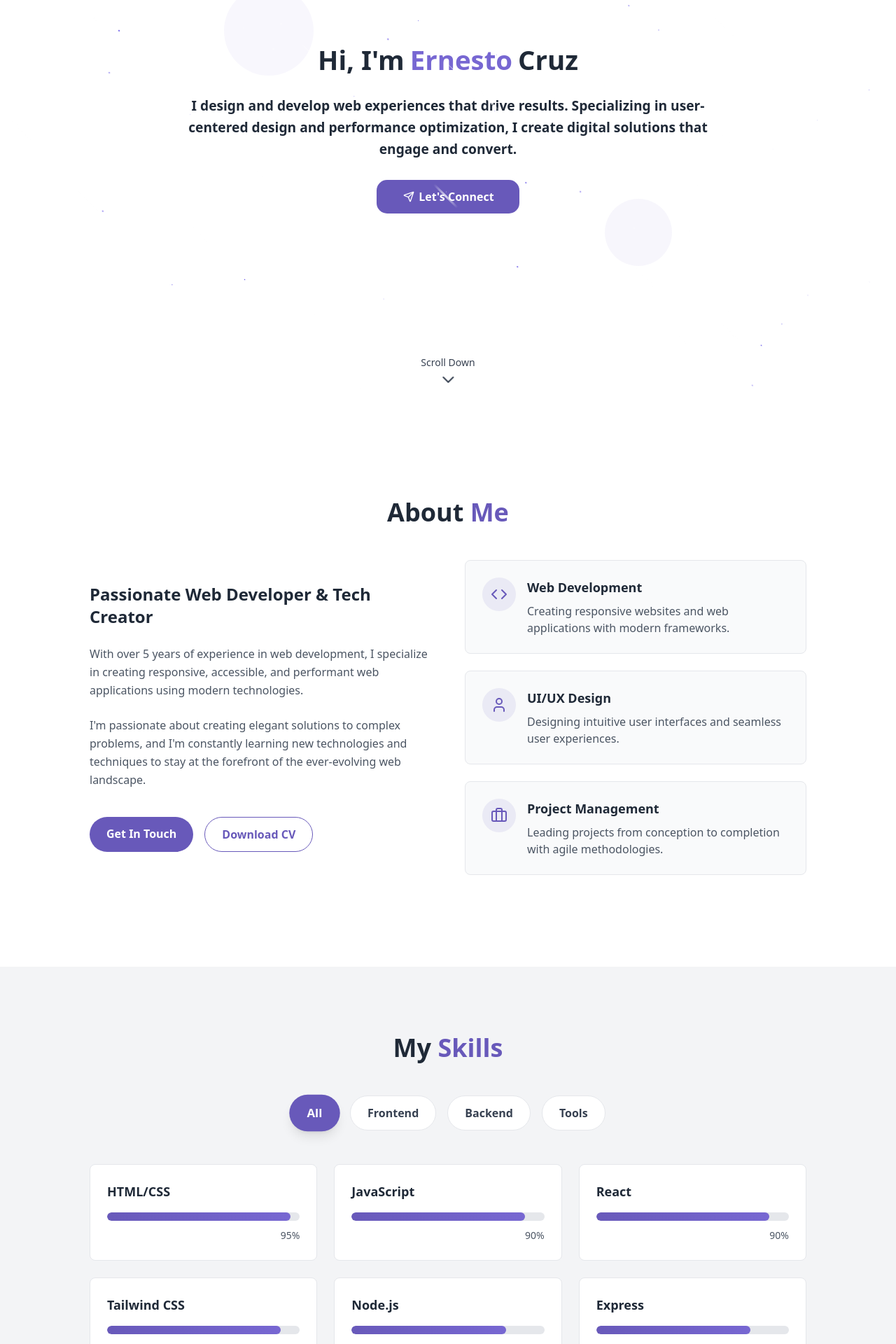
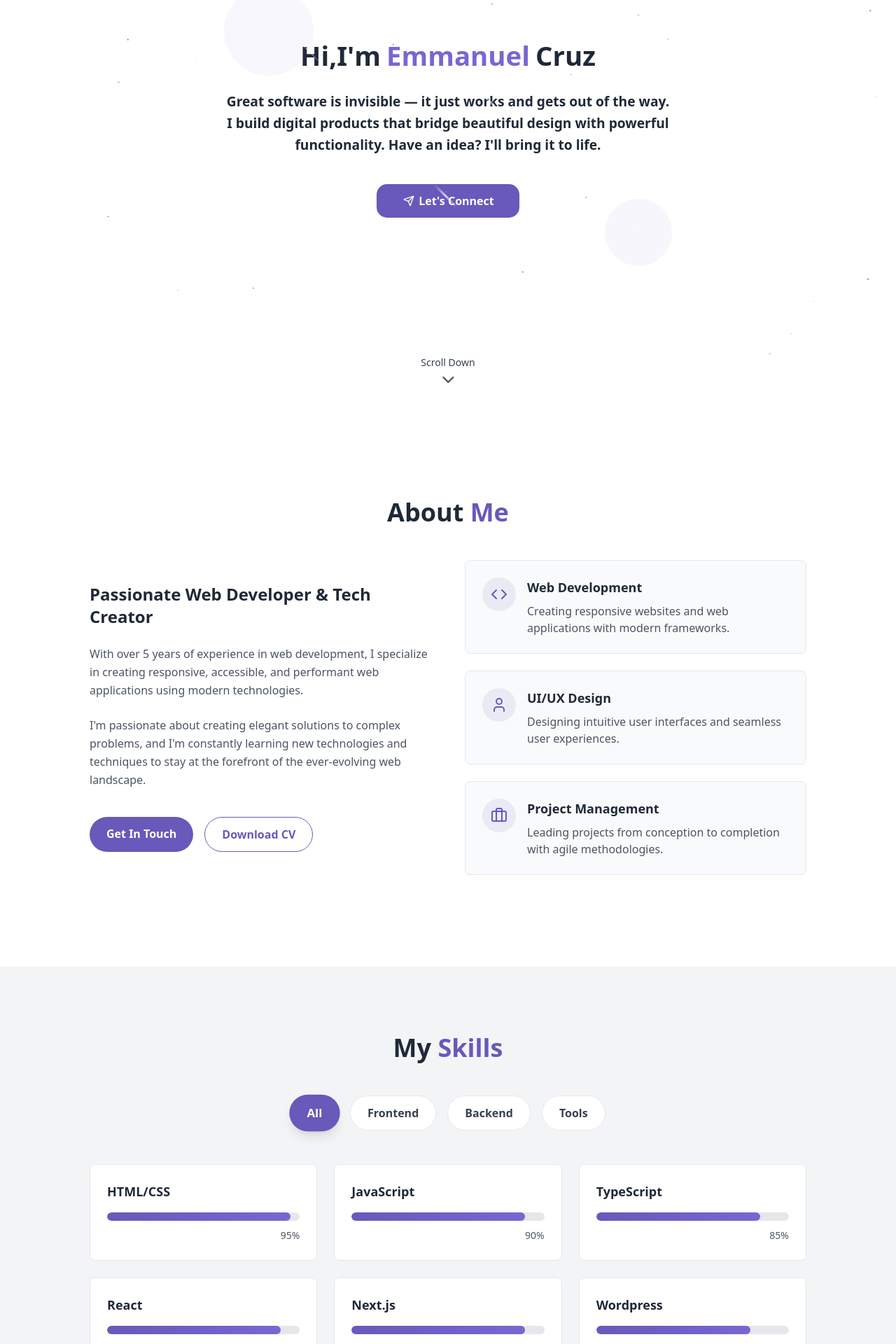
Before and after one commit to ernesto571/portfolio, a React (Vite) app: page / in a window 1280 px wide. Shown: the part 220-2140 px from the top of the page at 70% size. Built offline with nearby package versions, Linux system fonts and the light colour scheme.

Commit message:
updated portfolio

```diff
--- a/package.json
+++ b/package.json
@@ -10,10 +10,12 @@
     "preview": "vite preview"
   },
   "dependencies": {
+    "@gsap/react": "^2.1.2",
     "@radix-ui/react-toast": "^1.2.15",
     "class-variance-authority": "^0.7.1",
     "clsx": "^2.1.1",
     "emailjs-com": "^3.2.0",
+    "gsap": "^3.14.2",
     "lucide-react": "^0.544.0",
     "react": "^18.3.1",
     "react-dom": "^18.3.1",
--- a/src/components/AboutSection.jsx
+++ b/src/components/AboutSection.jsx
@@ -1,18 +1,59 @@
 import { Briefcase, Code, User } from "lucide-react";
 import ShootingStarsBackground from "./ShootingStarsBackground";
+import { useGSAP } from "@gsap/react";
+import gsap from "gsap";
+import { ScrollTrigger } from "gsap/ScrollTrigger";
+
+gsap.registerPlugin(ScrollTrigger);
 
 export const AboutSection = () => {
+
+  useGSAP(() => {
+    gsap.from("#main-section", {
+      opacity: 0,
+      yPercent: 20,
+      duration: 1,
+      ease: "expo.out",
+      scrollTrigger: {
+        trigger: "#about",
+        start: "top 80%",
+      },
+    });
+
+    gsap.from("#left-abt", {
+      opacity: 0,        // ✅ was 0 but paired with xPercent: 0 — no movement
+      xPercent: -10,     // ✅ slide in from the left
+      duration: 1,
+      ease: "expo.out",  // ✅ add easing for smoothness
+      scrollTrigger: {
+        trigger: "#left-abt",
+        start: "top 80%",
+      },
+    });
+
+    gsap.from("#right-abt", {
+      opacity: 0,        // ✅ was 1 — now actually fades in
+      xPercent: 10,      // ✅ slide in from the right (subtle)
+      duration: 1,
+      ease: "expo.out",
+      scrollTrigger: {
+        trigger: "#right-abt",
+        start: "top 80%",
+      },
+    });
+  }, []);
+
   return (
-    <section  className="py-24 px-4 relative scroll-mt-16 min-h-screen flex items-center bg-white dark:bg-gray-900 transition-colors duration-300">
+    <section id="about"  className="py-24 px-4 relative scroll-mt-16 min-h-screen flex items-center bg-white dark:bg-gray-900 transition-colors duration-300">
       <ShootingStarsBackground/>
-      <div className="w-full max-w-5xl mx-auto">
+      <div id="main-section" className="w-full max-w-5xl mx-auto">
         <h2 className="text-3xl md:text-4xl font-bold mb-12 text-center text-gray-800 dark:text-white">
           About <span className="text-[#6859ba]">Me</span>
         </h2>
 
         <div className="grid grid-cols-1 md:grid-cols-2 gap-12 items-center">
           {/* Left content */}
-          <div className="space-y-6">
+          <div id="left-abt" className="space-y-6">
             <h3 className="text-2xl font-semibold text-gray-800 dark:text-white">
               Passionate Web Developer & Tech Creator
             </h3>
@@ -45,7 +86,7 @@ export const AboutSection = () => {
           </div>
 
           {/* Right content - Cards */}
-          <div className="grid grid-cols-1 gap-6">
+          <div id="right-abt" className="grid grid-cols-1 gap-6">
             <div className="p-6 bg-gray-50 dark:bg-gray-800 rounded-lg border border-gray-200 dark:border-gray-700 hover:shadow-lg hover:scale-105 transition-all duration-300">
               <div className="flex items-start gap-4">
                 <div className="p-3 rounded-full bg-[#6859ba]/10">
--- a/src/components/HeroSection.jsx
+++ b/src/components/HeroSection.jsx
@@ -1,111 +1,81 @@
 import { useEffect, useState } from 'react';
 import { Send } from 'lucide-react';
+import { useGSAP } from "@gsap/react";
+import { SplitText } from "gsap/all";
+import gsap from "gsap";
+
+gsap.registerPlugin(SplitText);
 
 function HeroSection() {
-    const [isVisible, setIsVisible] = useState(false);
 
-    useEffect(() => {
-        // Trigger animation after component mounts
-        const timer = setTimeout(() => {
-            setIsVisible(true);
-        }, 100);
+    useGSAP(() => {
+        const heroSplit = new SplitText("#hero-title", { type: "chars, words" });
+        const subtitleSplit = new SplitText("#hero-subtitle", { type: "lines" });
 
-        return () => clearTimeout(timer);
-    }, []);
+        const tl = gsap.timeline();
+
+        tl.from(heroSplit.chars, {
+            opacity: 0,
+            y: 20,
+            duration: 0.5,
+            ease: "back.out",
+            stagger: 0.02,
+        }).from(subtitleSplit.lines, {
+            opacity: 0,
+            y: 15,
+            duration: 0.5,
+            ease: "power2.out",
+            stagger: 0.1,
+        }, "-=0.2"); // slight overlap so it feels fluid
+    });
 
     return (
         <div>
-            {/* Add some content to see the theme changes better */}
             <section className="min-h-screen w-full flex items-center justify-center overflow-hidden">
-                <div className="w-[80%] md:w-[70%] lg:w-[60%] max-w-4xl text-center">
-                    {/* Animated Heading */}
-                    <h2 className={`
-                        text-[2.4rem] font-bold text-gray-800 dark:text-white mb-5
-                        transform transition-all duration-1000 ease-out
-                        ${isVisible
-                            ? 'translate-y-0 opacity-100'
-                            : 'translate-y-8 opacity-0'
-                        }
-                    `}>
-                        <span className="flex justify-center items-center flex-wrap">
+                <div className="w-[80%] md:w-[70%] lg:w-[50%] max-w-4xl text-center">
+
+                    <h2 className="text-[2.4rem] font-bold text-gray-800 dark:text-white mb-5 transform transition-all duration-1000 ease-out">
+                        <span className="flex justify-center items-center flex-wrap" id="hero-title">
                             Hi, I'm
-                            <p className={`
-                                text-[#7767d2] mx-2 transform transition-all duration-1200 ease-out delay-200
-                                ${isVisible
-                                    ? 'translate-x-0 opacity-100 scale-100'
-                                    : 'translate-x-4 opacity-0 scale-95'
-                                }
-                            `}>
-                                Ernesto
+                            <p className="text-[#7767d2] mx-2 transform transition-all duration-1200 ease-out delay-200">
+                                Emmanuel
                             </p>
                             Cruz
                         </span>
                     </h2>
 
-                    {/* Animated Paragraph */}
-                    <p className={`
-                        text-gray-800 dark:text-gray-200 text-[1.2rem] font-semibold leading-relaxed
-                        transform transition-all duration-1000 ease-out delay-300
-                        ${isVisible
-                            ? 'translate-y-0 opacity-100'
-                            : 'translate-y-6 opacity-0'
-                        }
-                    `}>
-                        I design and develop web experiences that drive results.
-                        Specializing in user-centered design and performance optimization,
-                        I create digital solutions that engage and convert.
+                    {/* Shortened text */}
+                    <p id="hero-subtitle" className="text-gray-800 dark:text-gray-200  md:text-[1.2rem] font-semibold leading-relaxed transform transition-all duration-1000 ease-out delay-300">
+                        Great software is invisible — it just works and gets out of the way.
+                        I build digital products that bridge beautiful design with powerful functionality.
+                        Have an idea? I'll bring it to life.
                     </p>
 
-
-                    {/* Animated Button */}
                     <button
                         onClick={() => document.getElementById("contact")?.scrollIntoView({ behavior: "smooth" })}
-                        className="bg-[#6859ba] hover:opacity-60 ease-in transition-colors place-items-center text-white font-semibold mt-7 py-3 px-9 rounded-[15px]"
-                        >
+                        className="bg-[#6859ba] hover:opacity-60 ease-in transition-colors place-items-center text-white font-semibold mt-10 py-3 px-9 rounded-[15px]"
+                    >
                         <span className="flex">
                             <Send size={20} className="mr-1 pt-[4px]" />
                             Let's Connect
                         </span>
                     </button>
-
                 </div>
 
-                {/* Optional: Floating background elements */}
                 <div className="absolute inset-0 overflow-hidden pointer-events-none">
-                    <div className={`
-                        absolute top-1/4 left-1/4 w-32 h-32 bg-[#7767d2] rounded-full opacity-5
-                        transform transition-all duration-2000 ease-out
-                        ${isVisible
-                            ? 'translate-x-0 translate-y-0 scale-100'
-                            : '-translate-x-20 -translate-y-20 scale-0'
-                        }
-                    `}></div>
-                    <div className={`
-                        absolute bottom-1/4 right-1/4 w-24 h-24 bg-[#6859ba] rounded-full opacity-5
-                        transform transition-all duration-2000 ease-out delay-200
-                        ${isVisible
-                            ? 'translate-x-0 translate-y-0 scale-100'
-                            : 'translate-x-20 translate-y-20 scale-0'
-                        }
-                    `}></div>
+                    <div className="absolute top-1/4 left-1/4 w-32 h-32 bg-[#7767d2] rounded-full opacity-5 transform transition-all duration-2000 ease-out"></div>
+                    <div className="absolute bottom-1/4 right-1/4 w-24 h-24 bg-[#6859ba] rounded-full opacity-5 transform transition-all duration-2000 ease-out delay-200"></div>
                 </div>
 
-                {/* Scroll Down Indicator */}
-                <div className="absolute bottom-6 left-1/2 transform -translate-x-1/2 text-gray-700 dark-text-[#6859ba] dark:text-gray-300 flex flex-col items-center cursor-pointer"
+                <div
+                    className="absolute bottom-6 left-1/2 transform -translate-x-1/2 text-gray-700 dark:text-gray-300 flex flex-col items-center cursor-pointer"
                     onClick={() => window.scrollBy({ top: window.innerHeight, behavior: "smooth" })}
                 >
                     <span className="text-sm font-medium mb-1">Scroll Down</span>
-                    <svg
-                        className="w-6 h-6 animate-bounce"
-                        fill="none"
-                        stroke="currentColor"
-                        strokeWidth="2"
-                        viewBox="0 0 24 24"
-                    >
+                    <svg className="w-6 h-6 animate-bounce" fill="none" stroke="currentColor" strokeWidth="2" viewBox="0 0 24 24">
                         <path strokeLinecap="round" strokeLinejoin="round" d="M19 9l-7 7-7-7" />
                     </svg>
                 </div>
-
             </section>
         </div>
     );
--- a/src/components/Navbar.jsx
+++ b/src/components/Navbar.jsx
@@ -4,7 +4,7 @@ import { Send, Zap, User, Folder, Home } from "lucide-react";
 function Navbar() {
     return (
         <div className="border-b-[1px] border-solid border-gray-300  dark:border-gray-600 bg-white dark:bg-gray-800 transition-colors duration-300">
-            <nav className="flex justify-between w-[100%]  fixed z-10 bg-white dark:bg-gray-800 place-items-center ">
+            <nav className="flex justify-between w-[100%]  fixed z-10 bg-white dark:bg-gray-800 place-items-center py-2">
                 <h1 className="flex text-[1.4rem] font-bold pl-5 text-gray-800 dark:text-white gap-1">
                     {/* portfolio title */}
                     Ernesto's <p className="text-[#6859ba]">Portfolio</p>
--- a/src/components/ProjectsSection.jsx
+++ b/src/components/ProjectsSection.jsx
@@ -1,41 +1,86 @@
 // src/components/ProjectsSection.jsx
 import { ArrowRight, ExternalLink, Github } from "lucide-react";
+import { useGSAP } from "@gsap/react";
+import gsap from "gsap";
+import { ScrollTrigger } from "gsap/ScrollTrigger";
+
+gsap.registerPlugin(ScrollTrigger);
 
 const projects = [
   {
     id: 1,
-    title: "Fullstack Crypto Tracker",
-    description: "Track, manage, and stay informed with crypto news, portfolios, and watchlists in one place",
+    title: "HomeID",
+    description: "A renter and landlord platform for listing, discovering, and managing rental properties",
+    image: "https://res.cloudinary.com/dsljbxkfy/image/upload/v1774549261/Screenshot_2026-03-26_at_19-18-44_HomeID_ctcrw2.png",
+    tags: ["React.js", "TailwindCSS", "Node/Express", "PostgreSQL"],
+    demoUrl: "https://homeid01.netlify.app/",
+    githubUrl: "https://github.com/ernesto571/fullstack-real-estate-",
+  },
+  {
+    id: 2,
+    title: "Sunrise-Stay Hotel",
+    description: "A hotel booking platform with room listings, reservations, and smooth UX",
+    image: "https://res.cloudinary.com/dsljbxkfy/image/upload/v1774549214/Screenshot_2026-03-26_at_19-19-44_Sunrise-Stay_Hotel_j3u1fw.png",
+    tags: ["React.js", "TailwindCSS", "Node/Express", "PostgreSQL", "Stripe"],
+    demoUrl: "https://cruz-sunrise.netlify.app/",
+    githubUrl: "https://github.com/ernesto571/hotel-management-system",
+  },
+  {
+    id: 3,
+    title: "GoldenSpoon",
+    description: "An online restaurant ordering platform with menu browsing, cart system, and order management",
+    image: "/projects/goldenspoon.png",
+    tags: ["React", "TailwindCSS", "Node/Express", "PostgreSQL", "Stripe"],
+    demoUrl: "https://cruz-golden-test.netlify.app/",
+    githubUrl: "https://github.com/ernesto571/fullstack-restaurant-site",
+  },
+  {
+    id: 4,
+    title: "DailyPulse",
+    description: "Stay updated with real-time news, trending headlines, and curated articles",
+    image: "https://res.cloudinary.com/dsljbxkfy/image/upload/v1774548766/Screenshot_2026-03-26_at_19-11-30_DailyPulse_ndarck.png",
+    tags: ["React", "API", "TailwindCSS"],
+    demoUrl: "https://cruz-dailypulse.netlify.app/",
+    githubUrl: "https://github.com/ernesto571/dailypulse",
+  },
+  {
+    id: 5,
+    title: "CoinRadar",
+    description: "Track, manage, and stay informed with crypto news, portfolios, and watchlists",
     image: "/projects/fullstack-crypto-app.onrender.com_login (1).png",
-    tags: ["React", "TailwindCSS", "Express",'Node','Mongo DB'],
+    tags: ["React", "TailwindCSS", "Express", "Node", "MongoDB"],
     demoUrl: "https://fullstack-crypto-app.onrender.com/cryptocurrency?page=1",
     githubUrl: "https://github.com/ernesto571/fullstack-crypto-app",
   },
   {
-    id: 2,
-    title: "Fullstack Chat App",
-    description:
-      "A modern chat app with real-time messaging and seamless conversations",
-    image: "/projects/cruz-chatty.onrender.com_.png",
-    tags: ["React", "TailwindCSS", "Express",'Node','Mongo DB'],
-    demoUrl: "https://cruz-chatty.onrender.com/",
-    githubUrl: "https://github.com/ernesto571/cruz-chatty",
-  },
-  {
-    id: 3,
+    id: 7,
     title: "Recipe Finder",
-    description:
-      "A smart recipe finder with endless meal ideas at your fingertips",
-    image: "/projects/cruz-recipe-finder.netlify.app_.png",
-    tags: ["HTML", "Javascript", "css"],
+    description: "A smart recipe finder with meal ideas",
+    image: "/projects/cruz-recipe-finder.netlify.app.png",
+    tags: ["HTML", "JavaScript", "CSS"],
     demoUrl: "https://cruz-recipe-finder.netlify.app/",
     githubUrl: "https://github.com/ernesto571/html-css-javascript-projects/tree/main/recipe%20finder",
   },
 ];
 
 export const ProjectsSection = () => {
+   useGSAP(() => {
+    // Animate the whole section in
+    gsap.from("#project", {
+      opacity: 0,
+      yPercent: 20,
+      duration: 1,
+      ease: "expo.out",
+      scrollTrigger: {
+        trigger: "#project",
+        start: "top 90%",
+      },
+    });
+
+
+  }, []);
   return (
-    <section  className="py-24 px-4 relative">
+    <section id="projects" className="py-24 px-4 relative">
       <div className="container mx-auto max-w-5xl">
         <h2 className="text-3xl md:text-4xl font-bold mb-4 text-center text-gray-800 dark:text-white">
           Featured <span className="text-[#6859ba]">Projects</span>
--- a/src/components/SkillsSection.jsx
+++ b/src/components/SkillsSection.jsx
@@ -1,11 +1,19 @@
 import { useState } from "react";
 import ShootingStarsBackground from "./ShootingStarsBackground";
+import { useGSAP } from "@gsap/react";
+import gsap from "gsap";
+import { ScrollTrigger } from "gsap/ScrollTrigger";
+
+gsap.registerPlugin(ScrollTrigger);
 
 const skills = [
   // Frontend
     { name: "HTML/CSS", level: 95, category: "frontend" },
     { name: "JavaScript", level: 90, category: "frontend" },
+    { name: "TypeScript", level: 85, category: "frontend" },
     { name: "React", level: 90, category: "frontend" },
+    { name: "Next.js", level: 90, category: "frontend" },
+    { name: "Wordpress", level: 80, category: "frontend" },
     { name: "Tailwind CSS", level: 90, category: "frontend" },
     // Backend
     { name: "Node.js", level: 80, category: "backend" },
@@ -13,10 +21,12 @@ const skills = [
     { name: "Django", level: 75, category: "backend" },
     { name: "MongoDB", level: 80, category: "backend" },
     { name: "PostgreSQL", level: 75, category: "backend" },
+    { name: "GraphQL", level: 75, category: "backend" },
+    { name: "Firebase", level: 80, category: "backend" },
     // Tools
     { name: "Git/GitHub", level: 90, category: "tools" },
-
     { name: "VS Code", level: 95, category: "tools" },
+    { name: "Docker", level: 70, category: "tools" },
 ];
 
 const categories = ["all", "frontend", "backend", "tools"];
@@ -24,15 +34,32 @@ const categories = ["all", "frontend", "backend", "tools"];
 export const SkillsSection = () => {
   const [activeCategory, setActiveCategory] = useState("all");
 
+  useGSAP(() => {
+    // Animate the whole section in
+    gsap.from("#skill-section", {
+      opacity: 0,
+      yPercent: 20,
+      duration: 1,
+      ease: "expo.out",
+      scrollTrigger: {
+        trigger: "#skill-section",
+        start: "top 90%",
+      },
+    });
+
+
+  }, []);
+
   const filteredSkills = skills.filter(
     (skill) => activeCategory === "all" || skill.category === activeCategory
   );
 
   return (
     <section
-      className="py-24 px-4 relative scroll-mt-16 min-h-screen flex items-center bg-gray-100  dark:bg-gray-900  transition-colors duration-300">
-      <ShootingStarsBackground/>
-      <div className="w-full max-w-5xl mx-auto">
+      className="py-24 px-4 relative scroll-mt-16 min-h-screen flex items-center bg-gray-100 dark:bg-gray-900 transition-colors duration-300"
+    >
+      <ShootingStarsBackground />
+      <div id="skill-section" className="w-full max-w-5xl mx-auto">
         <h2 className="text-3xl md:text-4xl font-bold mb-12 text-center text-gray-800 dark:text-white">
           My <span className="text-[#6859ba]">Skills</span>
         </h2>
@@ -46,8 +73,8 @@ export const SkillsSection = () => {
               className={`
                 px-6 py-3 rounded-full font-semibold transition-all duration-300 capitalize
                 ${activeCategory === category
-                  ? 'bg-[#6859ba] text-white shadow-lg scale-105'
-                  : 'bg-white dark:bg-gray-700 text-gray-700 dark:text-gray-300 hover:bg-[#6859ba]/10 dark:hover:bg-[#6859ba]/20 hover:text-[#6859ba] border border-gray-200 dark:border-gray-600'
+                  ? "bg-[#6859ba] text-white shadow-lg scale-105"
+                  : "bg-white dark:bg-gray-700 text-gray-700 dark:text-gray-300 hover:bg-[#6859ba]/10 dark:hover:bg-[#6859ba]/20 hover:text-[#6859ba] border border-gray-200 dark:border-gray-600"
                 }
               `}
             >
@@ -61,7 +88,7 @@ export const SkillsSection = () => {
           {filteredSkills.map((skill, key) => (
             <div
               key={key}
-              className="bg-white dark:bg-gray-800 p-6 rounded-lg border border-gray-200 dark:border-gray-600 hover:shadow-lg hover:scale-105 transition-all duration-300"
+              className="skill-card bg-white dark:bg-gray-800 p-6 rounded-lg border border-gray-200 dark:border-gray-600 hover:shadow-lg hover:scale-105 transition-all duration-300"
             >
               <div className="text-left mb-4">
                 <h3 className="font-semibold text-lg text-gray-800 dark:text-white">
@@ -72,7 +99,7 @@ export const SkillsSection = () => {
               {/* Progress Bar */}
               <div className="w-full bg-gray-200 dark:bg-gray-600 h-3 rounded-full overflow-hidden mb-2">
                 <div
-                  className="bg-gradient-to-r from-[#6859ba] to-[#7767d2] h-3 rounded-full transition-all duration-1000 ease-out"
+                  className="progress-bar bg-gradient-to-r from-[#6859ba] to-[#7767d2] h-3 rounded-full transition-all duration-1000 ease-out"
                   style={{ width: `${skill.level}%` }}
                 />
               </div>
```
Also changed, not shown: src/components/ContactSection.jsx (+4 -4 lines), 1 other file (tests, documents, lock files or other folders). Lines whose indentation alone changed are shown as unchanged.
